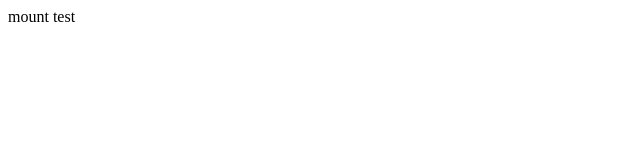
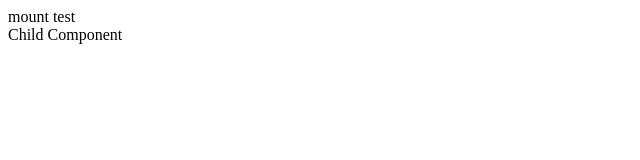
Before and after one commit to XeicuLy/how-to-coding-vitest-for-nuxt, a Nuxt app: page /mount in a window 1280 px wide. Shown: the top 160 px of the page, without its empty margins (0-640 px from the left). Built offline with nearby package versions, Linux system fonts and the light colour scheme.

Commit message:
:white_check_mark: test: 子コンポーネントのレンダリングテストを追加
子コンポーネントが正しくレンダリングされているかのテストを追加

ISSUES CLOSED: #34

```diff
--- /dev/null
+++ b/src/components/mount/ChildComponent.vue
@@ -0,0 +1,3 @@
+<template>
+  <div id="child-component">Child Component</div>
+</template>
--- /dev/null
+++ b/src/components/mount/ParentComponent.vue
@@ -0,0 +1,8 @@
+<script setup lang="ts">
+import ChildComponent from '@/components/mount/ChildComponent.vue';
+</script>
+<template>
+  <div id="parent-component">
+    <ChildComponent />
+  </div>
+</template>
--- a/src/pages/mount/index.vue
+++ b/src/pages/mount/index.vue
@@ -1,6 +1,10 @@
 <script setup lang="ts">
 import Mount from '@/components/mount/Mount.vue';
+import ParentComponent from '@/components/mount/ParentComponent.vue';
 </script>
 <template>
-  <Mount />
+  <section>
+    <Mount />
+    <ParentComponent />
+  </section>
 </template>
```
Also changed, not shown: 1 other file (tests, documents, lock files or other folders).
